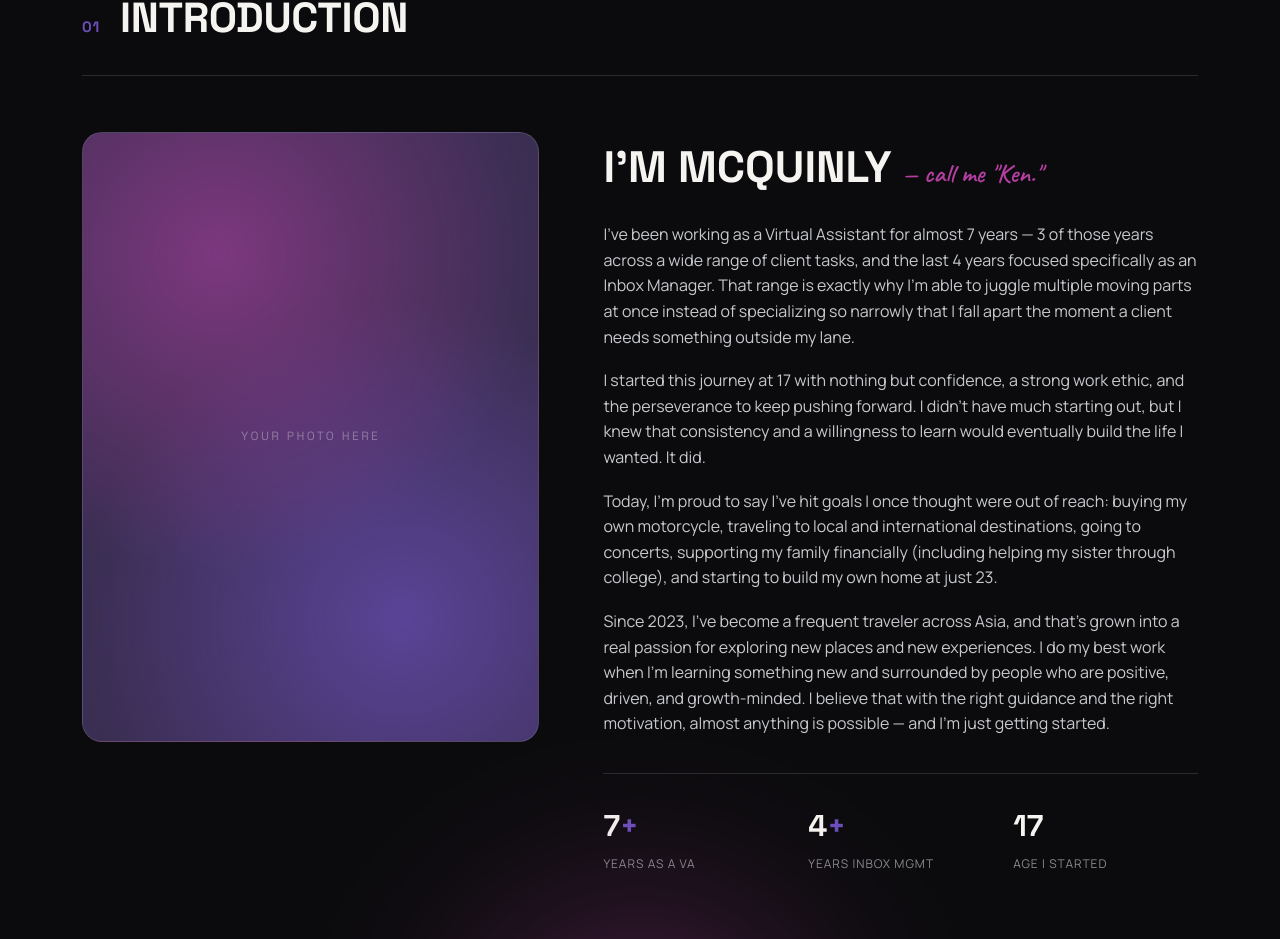
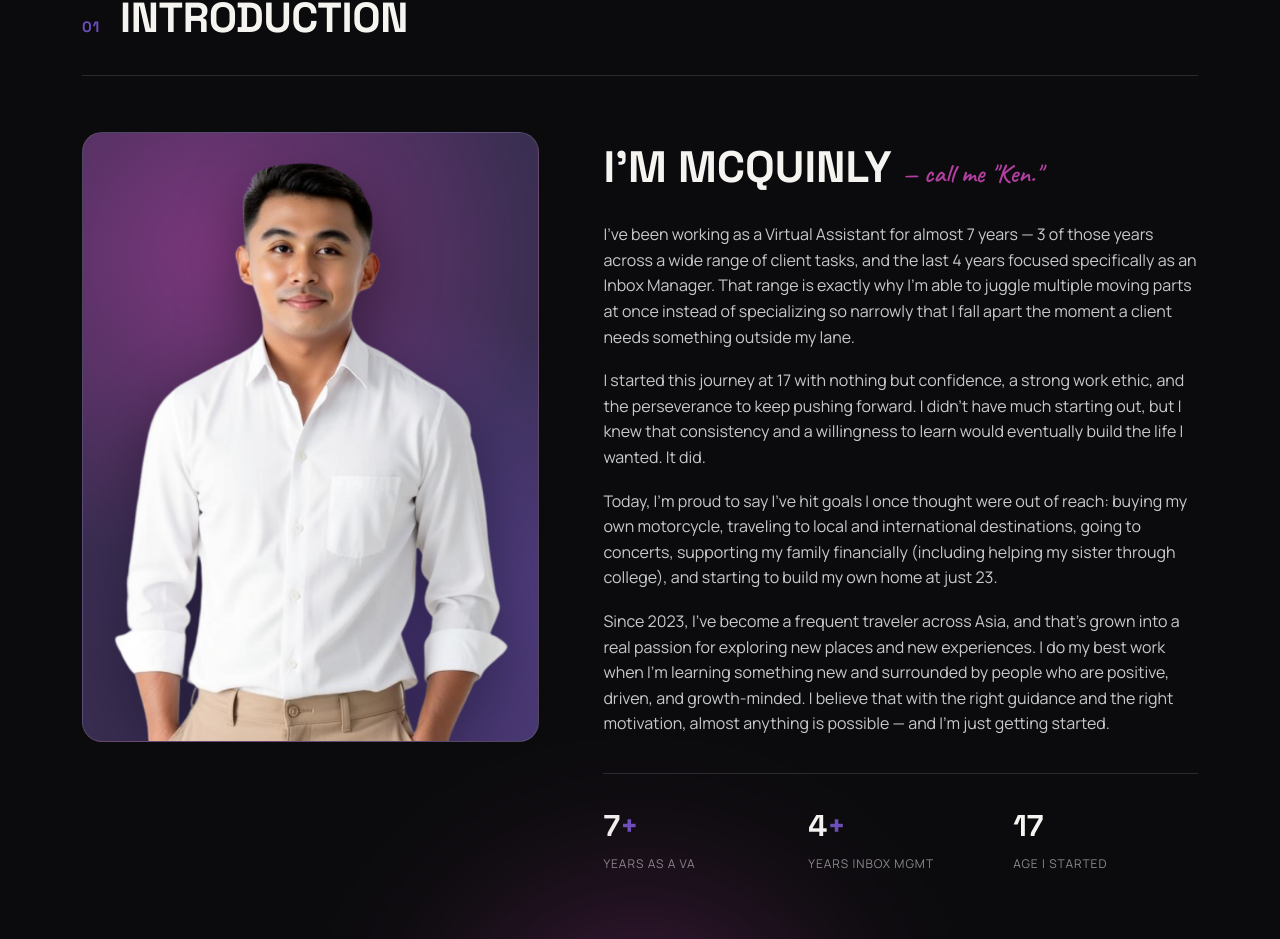
Before and after one commit to Kenzythegreat/ken-portfolio, a React (Vite) app: page / in a window 1280 px wide. Shown: the part 1398-2337 px from the top of the page. Built offline with nearby package versions, Linux system fonts and the light colour scheme.

Commit message:
Add real headshot to Introduction section
Replaces the placeholder panel with Ken's actual photo, cropped
tight and layered over the existing violet/magenta glow background
with a drop shadow for depth.

```diff
--- a/src/components/Intro.jsx
+++ b/src/components/Intro.jsx
@@ -8,7 +8,9 @@ export default function Intro() {
         </div>
 
         <div className="intro__grid">
-          <div className="intro__photo" />
+          <div className="intro__photo">
+            <img src="/photos/ken-headshot.png" alt="Ken Curtina" />
+          </div>
 
           <div>
             <h3 className="intro__name">
--- a/src/index.css
+++ b/src/index.css
@@ -335,7 +335,7 @@ section { position: relative; }
   overflow: hidden;
 }
 
-.intro__photo::after {
+.intro__photo--empty::after {
   content: 'YOUR PHOTO HERE';
   position: absolute;
   inset: 0;
@@ -347,6 +347,16 @@ section { position: relative; }
   letter-spacing: 0.2em;
   color: rgba(245, 244, 240, 0.35);
   text-align: center;
+}
+
+.intro__photo img {
+  position: absolute;
+  inset: 0;
+  width: 100%;
+  height: 100%;
+  object-fit: contain;
+  object-position: bottom center;
+  filter: drop-shadow(0 24px 32px rgba(0, 0, 0, 0.45));
 }
 
 .intro__name {
```
Also changed, not shown: public/photos/ken-headshot.png (added).
